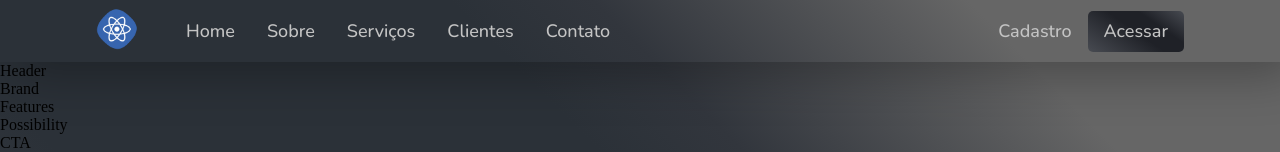
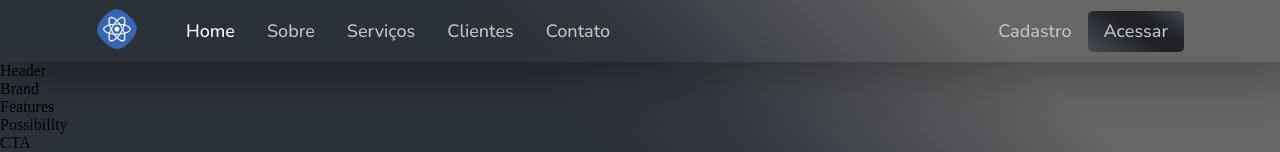
Before and after one commit to devmarcioreis/modern-react, a React (Create React App) app: page / in a window 1280 px wide. In both pictures the pointer is over the element "Home". Shown: the top 152 px of the page. Built offline with nearby package versions, Linux system fonts and the light colour scheme.

Commit message:
finish navbar

```diff
--- a/src/components/navbar/navbar.css
+++ b/src/components/navbar/navbar.css
@@ -36,6 +36,10 @@
     text-transform: capitalize;
     margin: 0 1rem;
     cursor: pointer;
+}
+.modern__navbar-links_container p:hover, .modern__navbar-sign p:hover, .modern__navbar-sign button:hover {
+    transition: all .3s ease;
+    color: #fff;
 }
 .modern__navbar-sign button, .modern__navbar-menu_container button {
     padding: .5rem 1rem;
```
